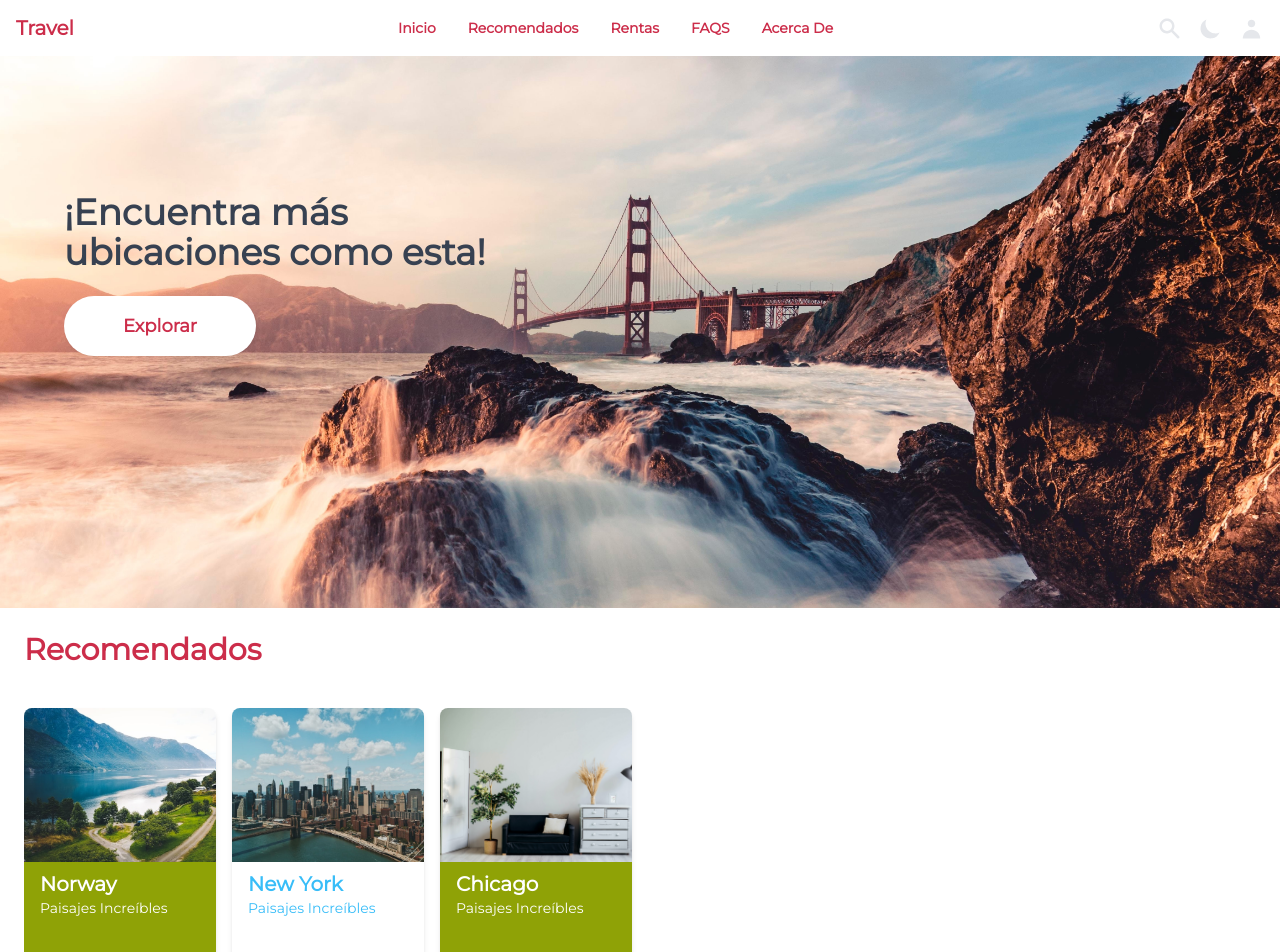
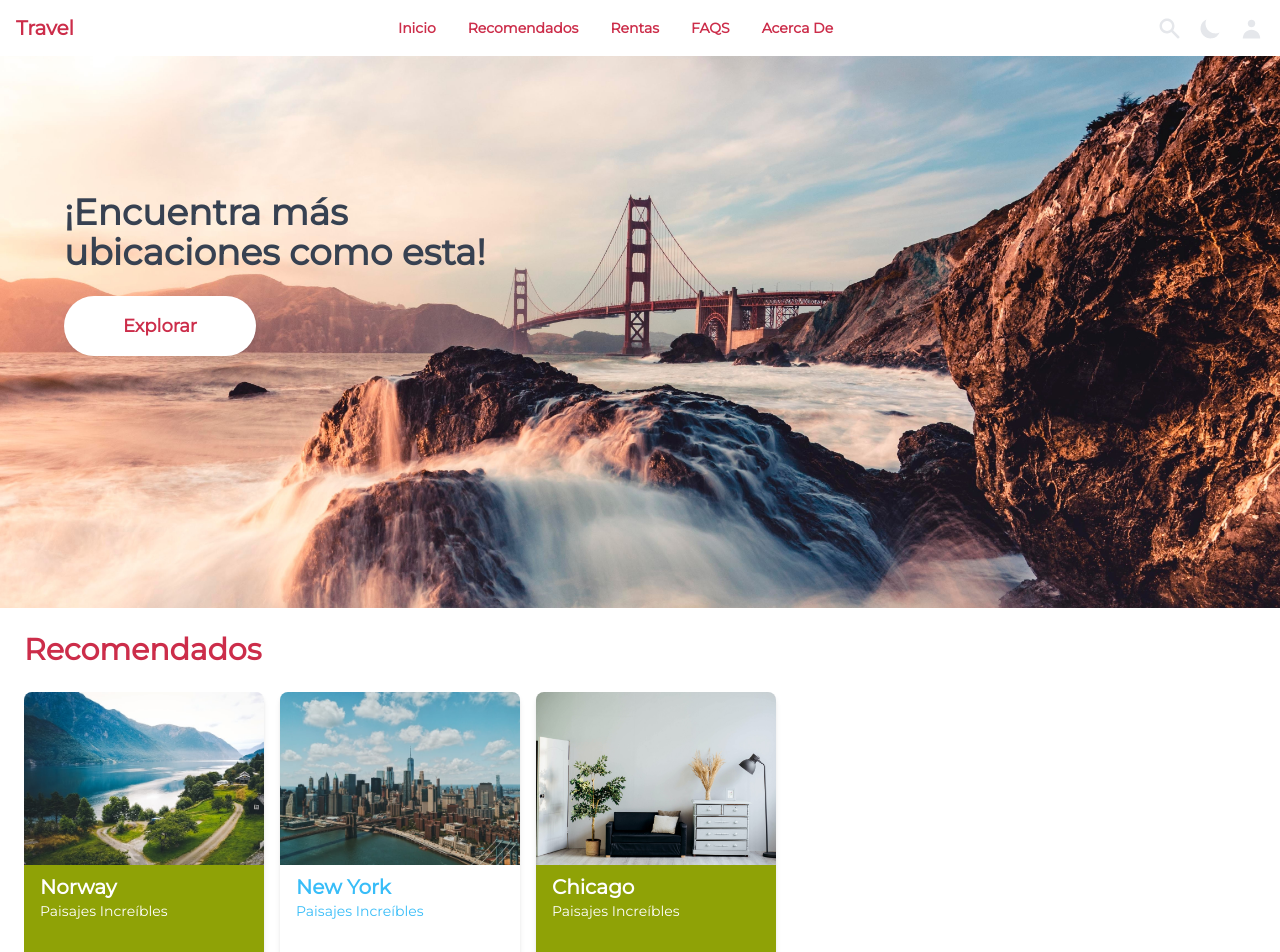
Before and after one commit to carlos-angel/travel, a React (Vite) app: page / in a window 1280 px wide. Shown: the top 952 px of the page. Built offline with nearby package versions, Linux system fonts and the light colour scheme.

Commit message:
style: aumentar el tamaño del TravelCard

```diff
--- a/src/index.css
+++ b/src/index.css
@@ -4,7 +4,7 @@
 
 @layer components {
   .card {
-    @apply flex-none w-48 h-64 transition-all transform rounded-lg shadow-md hover:-translate-y-4 hover:shadow-xl;
+    @apply flex-none transition-all transform rounded-lg shadow-md w-60 h-72 hover:-translate-y-4 hover:shadow-xl;
   }
 
   .cardTitle {
```
